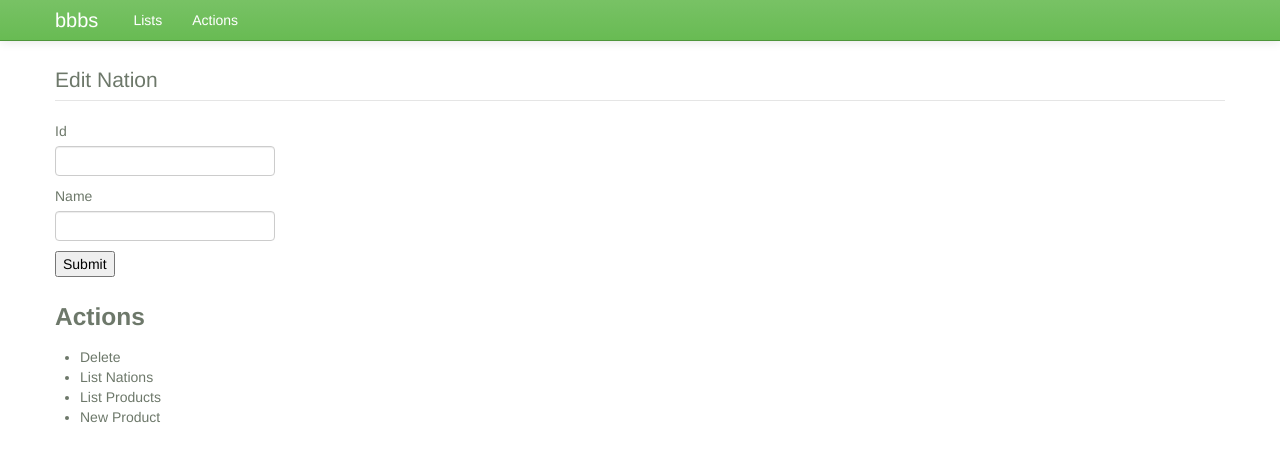
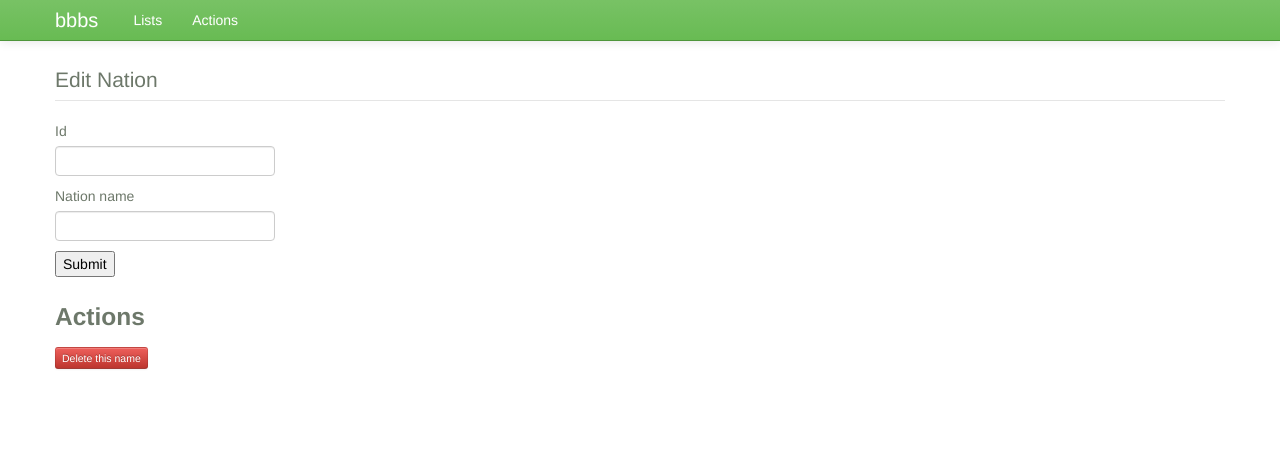
Before and after one commit to kazuhirosaji/bbbs_cookbook, a CakePHP app: the page made by app/View/Nations/edit.ctp in a window 1280 px wide. Shown: the top 462 px of the page. Run offline with PHP 8.4 and a stand-in for CakePHP, Linux system fonts and the light colour scheme; the template is opened without the code that fills it, so the values that code supplies are empty; form fields are guessed from the names that the template uses; some libraries are stand-ins or nearby versions.

Commit message:
Change edit nation page design

```diff
--- a/app/View/Nations/edit.ctp
+++ b/app/View/Nations/edit.ctp
@@ -4,18 +4,17 @@
 		<legend><?php echo __('Edit Nation'); ?></legend>
 	<?php
 		echo $this->Form->input('id');
-		echo $this->Form->input('name');
+		echo $this->Form->input('name', array('label' => 'Nation name'));
 	?>
 	</fieldset>
 <?php echo $this->Form->end(__('Submit')); ?>
 </div>
 <div class="actions">
 	<h3><?php echo __('Actions'); ?></h3>
-	<ul>
-
-		<li><?php echo $this->Form->postLink(__('Delete'), array('action' => 'delete', $this->Form->value('Nation.id')), null, __('Are you sure you want to delete # %s?', $this->Form->value('Nation.id'))); ?></li>
-		<li><?php echo $this->Html->link(__('List Nations'), array('action' => 'index')); ?></li>
-		<li><?php echo $this->Html->link(__('List Products'), array('controller' => 'products', 'action' => 'index')); ?> </li>
-		<li><?php echo $this->Html->link(__('New Product'), array('controller' => 'products', 'action' => 'add')); ?> </li>
-	</ul>
+	<?php echo $this->Form->postLink(
+			__('Delete this name'),
+			array('action' => 'delete', $this->Form->value('Nation.id')),
+			array('class' => 'btn btn-danger btn-mini'),
+			__('Are you sure you want to delete this nation?')
+	);?>
 </div>
```
